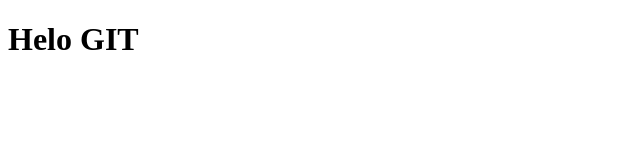
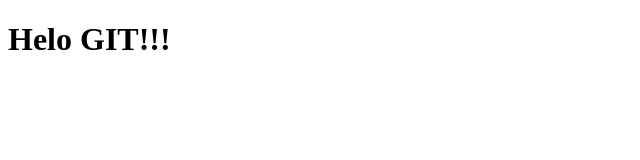
Before and after one commit to szypul86/git-course-4, a plain HTML site: page index.html in a window 1280 px wide. Shown: the full height of the page, 0-640 px from the left. Drawn offline with Linux system fonts and the light colour scheme.

Commit message:
Hello git !!! changed in index.html

```diff
--- a/index.html
+++ b/index.html
@@ -8,7 +8,7 @@
 </head>
 <body>
     <h1>
-        Helo GIT
+        Helo GIT!!!
     </h1>
 </body>
 </html>
```
